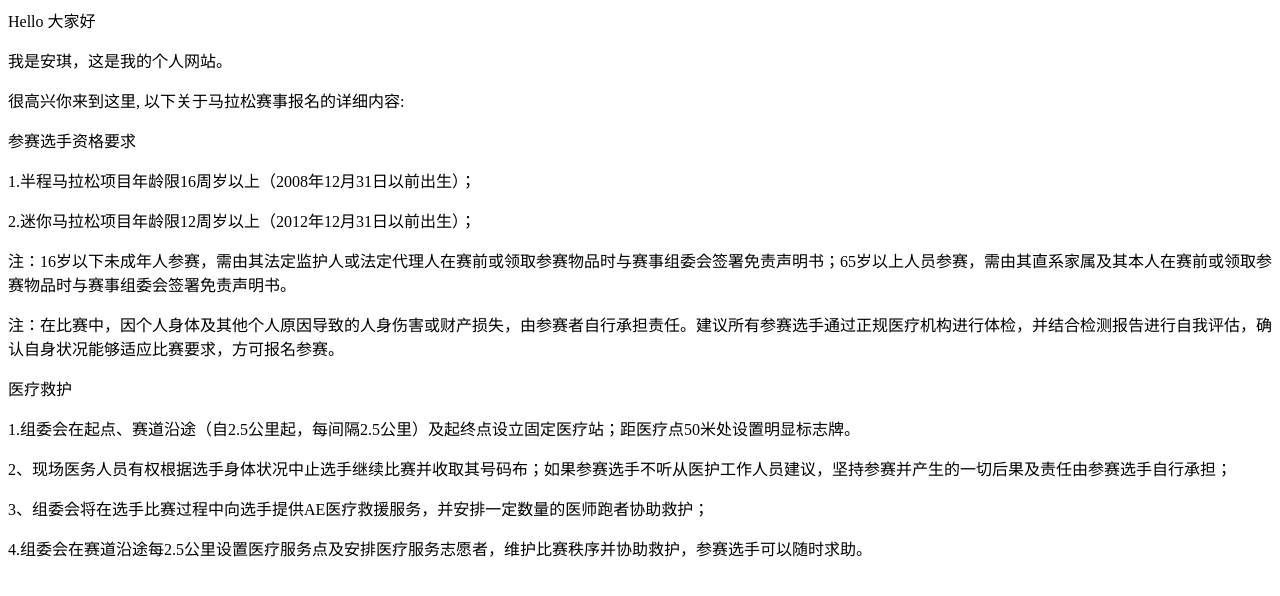
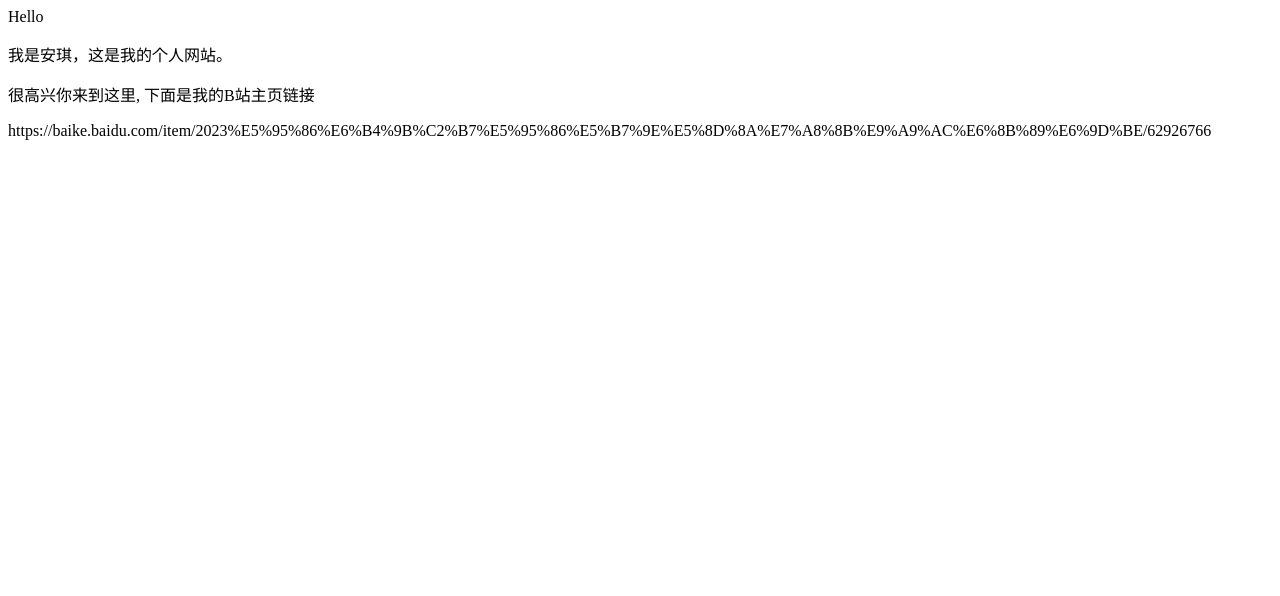
Before and after one commit to anqi1101/anqi1101.github.io, a plain HTML site: page index.html in a window 1280 px wide. Drawn offline with Linux system fonts and the light colour scheme.

Commit message:
Update index.html

```diff
--- a/index.html
+++ b/index.html
@@ -1,13 +1,4 @@
-<p>Hello 大家好</p>
+<p>Hello </p>
 <p>我是安琪，这是我的个人网站。</p>
-<p>很高兴你来到这里, 以下关于马拉松赛事报名的详细内容:</p>
-参赛选手资格要求
-<p>1.半程马拉松项目年龄限16周岁以上（2008年12月31日以前出生）；</p>
-<p>2.迷你马拉松项目年龄限12周岁以上（2012年12月31日以前出生）；</p>
-<p>注：16岁以下未成年人参赛，需由其法定监护人或法定代理人在赛前或领取参赛物品时与赛事组委会签署免责声明书；65岁以上人员参赛，需由其直系家属及其本人在赛前或领取参赛物品时与赛事组委会签署免责声明书。</p>
-<p>注：在比赛中，因个人身体及其他个人原因导致的人身伤害或财产损失，由参赛者自行承担责任。建议所有参赛选手通过正规医疗机构进行体检，并结合检测报告进行自我评估，确认自身状况能够适应比赛要求，方可报名参赛。 </p>
-医疗救护
-<p>1.组委会在起点、赛道沿途（自2.5公里起，每间隔2.5公里）及起终点设立固定医疗站；距医疗点50米处设置明显标志牌。</p>
-<p>2、现场医务人员有权根据选手身体状况中止选手继续比赛并收取其号码布；如果参赛选手不听从医护工作人员建议，坚持参赛并产生的一切后果及责任由参赛选手自行承担；</p>
-<p>3、组委会将在选手比赛过程中向选手提供AE医疗救援服务，并安排一定数量的医师跑者协助救护；</p>
-<p>4.组委会在赛道沿途每2.5公里设置医疗服务点及安排医疗服务志愿者，维护比赛秩序并协助救护，参赛选手可以随时求助。</p>
+<p>很高兴你来到这里, 下面是我的B站主页链接</p>
+https://baike.baidu.com/item/2023%E5%95%86%E6%B4%9B%C2%B7%E5%95%86%E5%B7%9E%E5%8D%8A%E7%A8%8B%E9%A9%AC%E6%8B%89%E6%9D%BE/62926766
```
